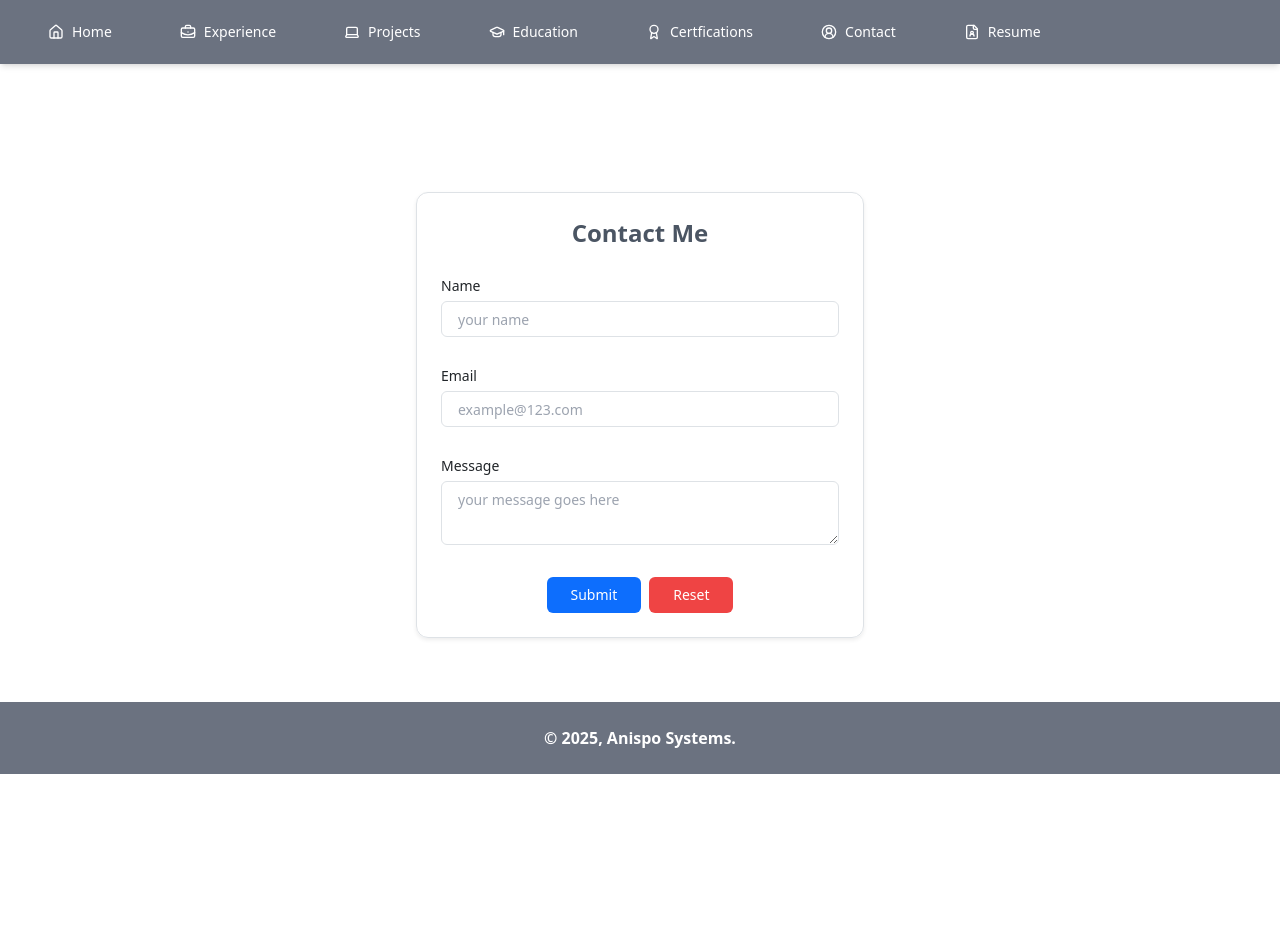
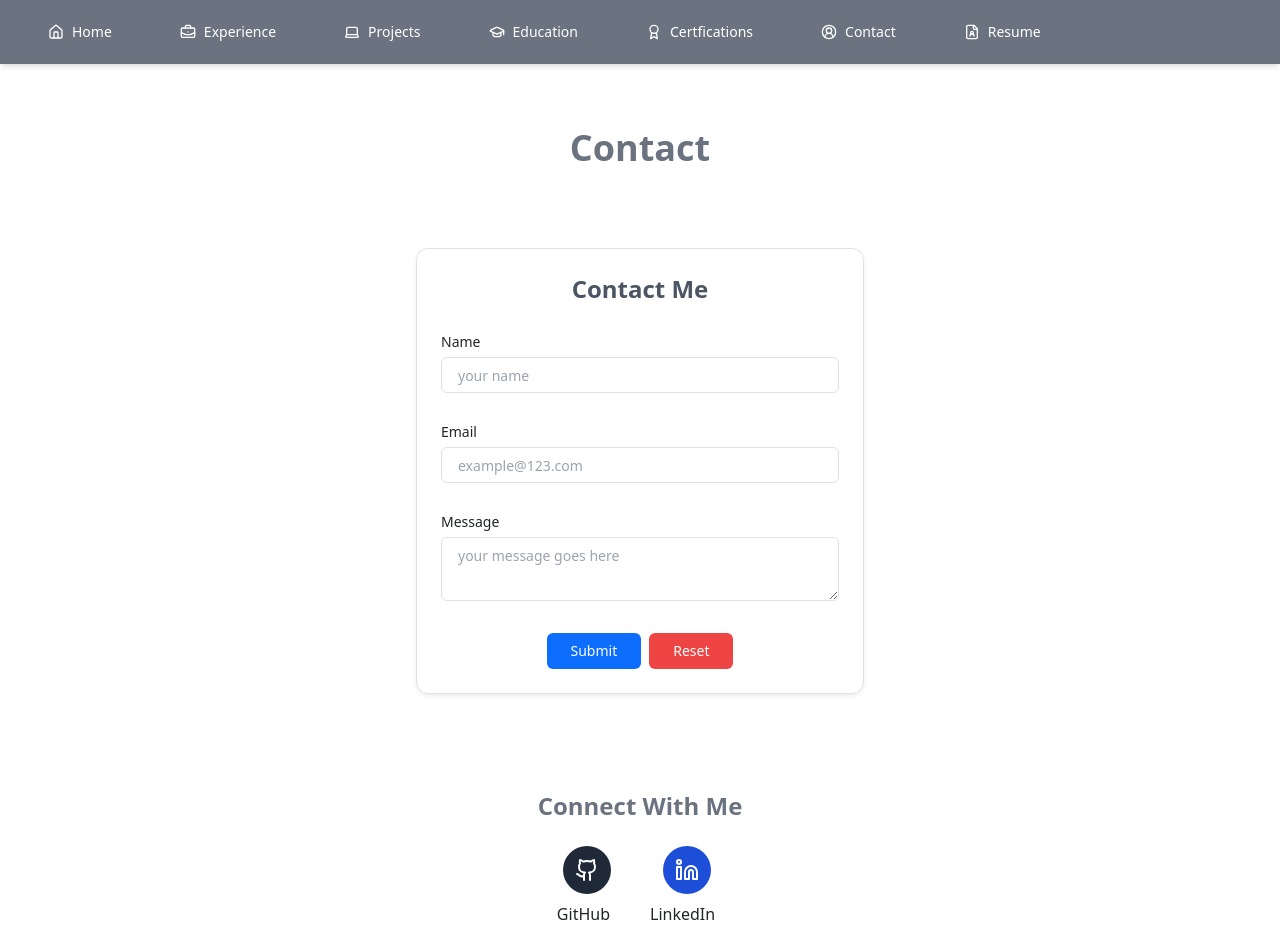
Before and after one commit to ChrisOspina/Professional-Website, a React (Create React App) app: page /contact in a window 1280 px wide. Shown: the top 952 px of the page. Before the commit the page ends 800 px from the top, so only its background shows below. Built offline with nearby package versions, Linux system fonts and the light colour scheme.

Commit message:
Contact links ready

```diff
--- a/src/Components/Contact-Form.jsx
+++ b/src/Components/Contact-Form.jsx
@@ -80,7 +80,7 @@ const ContactForm = () => {
   };
 
   return (
-    <div className="flex flex-col items-center grid-cols-2 py-16">
+    <div className="grid-cols-2 py-16 w-full flex justify-center">
       <Card className="w-full sm:max-w-md">
         <CardHeader>
           <CardTitle className={"text-center text-2xl text-gray-600"}>
--- a/src/pages/CertificationsPage.jsx
+++ b/src/pages/CertificationsPage.jsx
@@ -10,7 +10,7 @@ import { certifications } from "../data/certifications.js";
 const CertificationsPage = () => {
   return (
     <div className="flex flex-col items-center grid-cols-2">
-      <div className="pace-y-6 mx-auto text-center">
+      <div className="space-y-6 mx-auto text-center">
         <h2 className="text-4xl font-semibold mb-6 text-gray-500 sm:underline-offset-8">
           Certifications
         </h2>
--- a/src/pages/ContactPage.jsx
+++ b/src/pages/ContactPage.jsx
@@ -1,54 +1,43 @@
 import React from "react";
 import ContactForm from "../Components/Contact-Form";
+import { Github, Linkedin } from "lucide-react";
 
 const ContactPage = () => {
   return (
-    <div>
+    <div className="flex flex-col items-center">
+      <h1 className="text-4xl font-semibold mb-3 text-gray-500 sm:underline-offset-8">
+        Contact
+      </h1>
       <ContactForm />
-      <div></div>
-      {/* {" "}
-      <section id="contact" className="section scrollspy">
-        <h2 className="section-heading">Contact Me</h2>
-        <div className="contact_container">
-          <ul id="contact-ul">
-            <li className="contact-li">
+      <div className="space-y-6 mx-auto text-center my-8">
+        <h2 className="text-2xl font-semibold mb-6 text-gray-500 sm:underline-offset-8">
+          Connect With Me
+        </h2>
+        <ul className="flex flex-row gap-8 justify-center">
+          <li>
             <a
-                title="Shoot me an Email"
-                href="mailto:ChrisOspina99@gmail.com"
-                target="_blank"
-                rel="noreferrer"
+              className="flex flex-col items-center gap-2 group"
+              href="https://github.com/ChrisOspina"
             >
-                <i className="fa-regular fa-envelope fa-lg li-icon"></i>
+              <div className="w-12 h-12 rounded-full bg-gray-800 hover:bg-gray-700 flex items-center justify-center transition-colors">
+                <Github className="w-6 h-6 text-white" />
+              </div>
+              <span className="mr-2 text-center">GitHub</span>
             </a>
           </li>
-            <br />
-            <li classname="contact-li">
+          <li>
             <a
-                title="Check out my projects on GitHub"
-                href="https://github.com/ChrisOspina"
-                target="_blank"
-                rel="noreferrer"
+              className="flex flex-col items-center gap-2 group"
+              href="https://www.linkedin.com/in/christopher-ospina-311b68185/"
             >
-                <i className="fa-brands fa-github fa-lg li-icon"></i>
-              </a>
-            </li>
-            <br />
-            <li className="contact-li">
-              <a
-                title="Connect with me on LinkedIn"
-                href="https://www.linkedin.com/in/christopher-ospina-311b68185/"
-                target="_blank"
-                rel="noreferrer"
-              >
-                <i
-                  className="fa-brands fa-linkedin fa-lg li-icon"
-                  title="Connect with me on LinkedIn"
-                ></i>
+              <div className="w-12 h-12 rounded-full bg-blue-700 hover:bg-blue-600 flex items-center justify-center transition-colors">
+                <Linkedin className="w-6 h-6 text-white" />
+              </div>
+              <span className="mr-2 text-center">LinkedIn</span>
             </a>
           </li>
         </ul>
       </div>
-      </section> */}
     </div>
   );
 };
```
Lines whose indentation alone changed are shown as unchanged.
